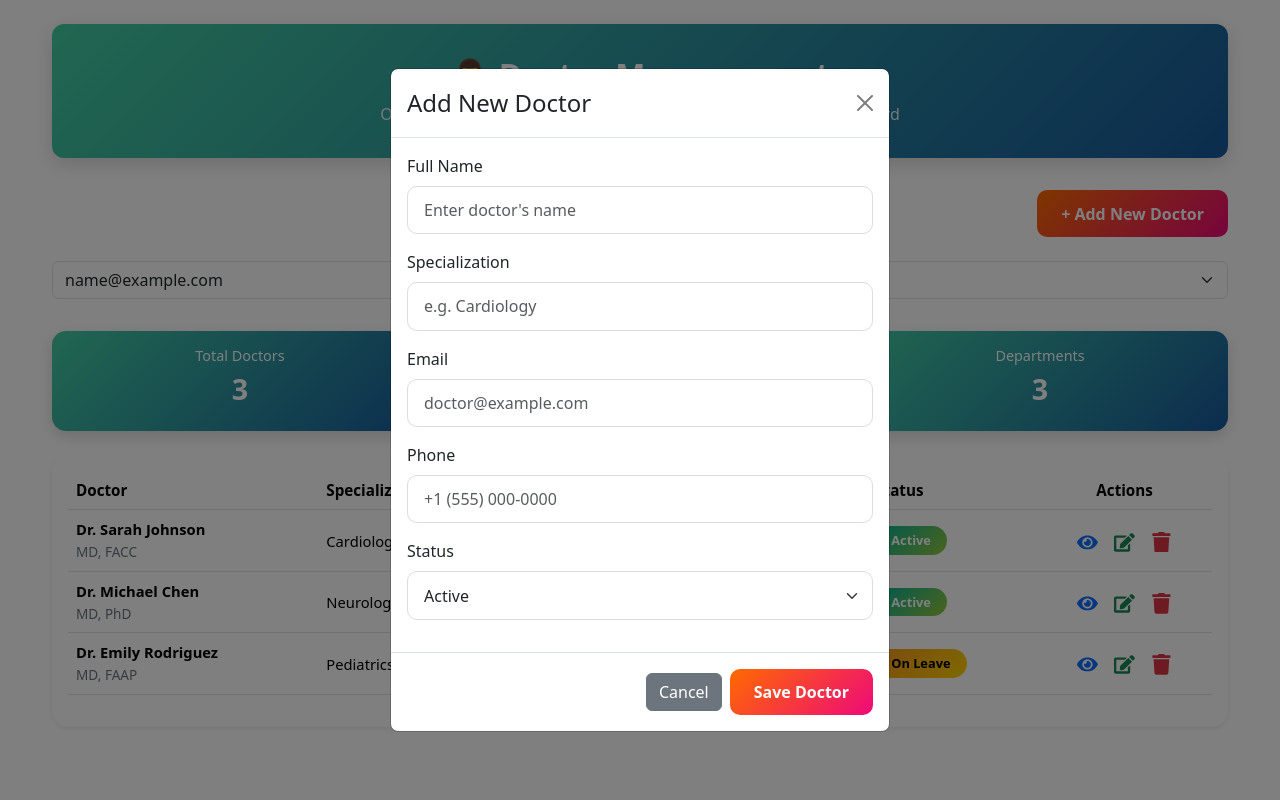
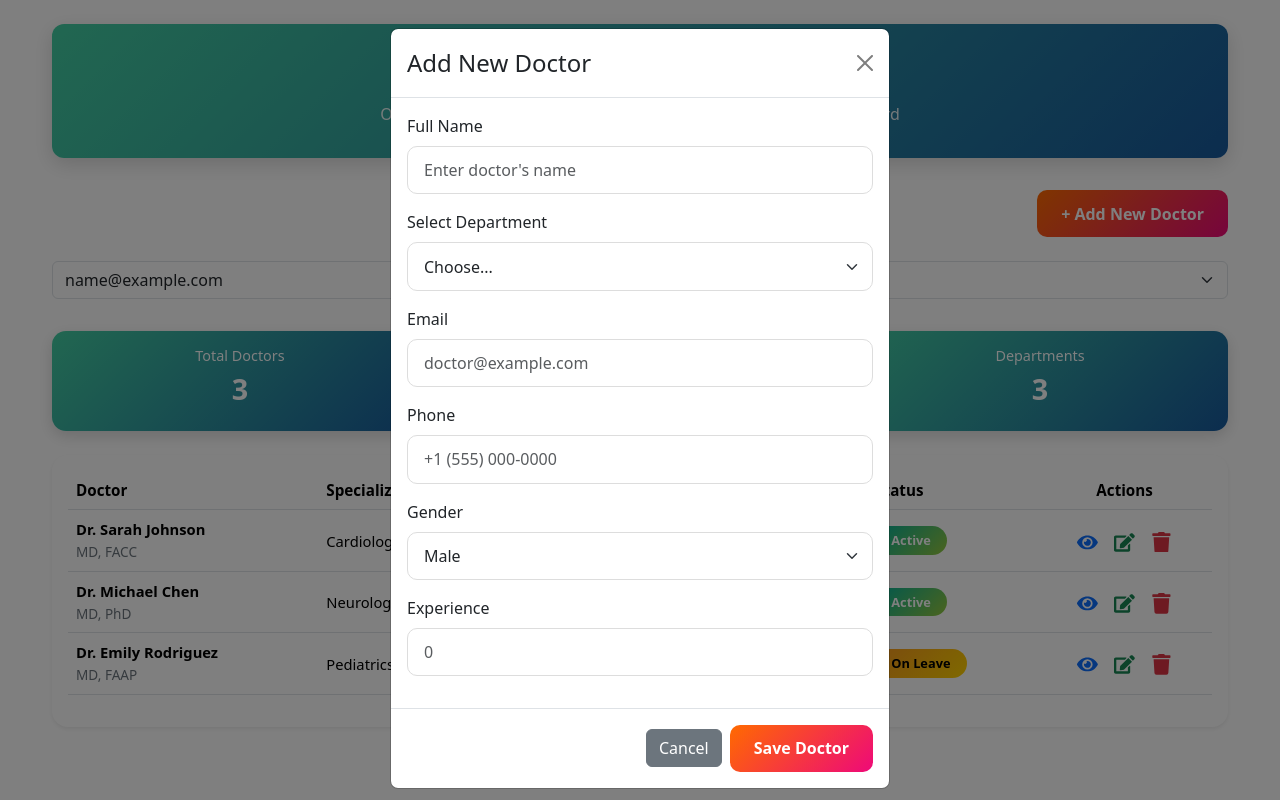
Before and after one commit to Raghavan-S27/CollegeProject, a React (Vite) app in the folder frontend/: page /profile in a window 1280 px wide. Both pictures are taken after typing "name@example.com" into the empty fields and a click on the button "+ Add New Doctor". Built offline with nearby package versions, Linux system fonts and the light colour scheme.

Commit message:
Profile Updated

```diff
--- a/frontend/src/ProfilePages/Profile.jsx
+++ b/frontend/src/ProfilePages/Profile.jsx
@@ -10,7 +10,7 @@ import {
     Badge,
     Modal,
 } from "react-bootstrap";
-import { FaEye, FaEdit, FaTrash } from "react-icons/fa";
+import {FaEye, FaEdit, FaTrash, FaStethoscope} from "react-icons/fa";
 import "../CSSFolder/profile.css";
 
 const Profile = () => {
@@ -187,9 +187,18 @@ const Profile = () => {
                             <Form.Label>Full Name</Form.Label>
                             <Form.Control type="text" placeholder="Enter doctor's name" />
                         </Form.Group>
-                        <Form.Group className="mb-3">
-                            <Form.Label>Specialization</Form.Label>
-                            <Form.Control type="text" placeholder="e.g. Cardiology" />
+                        <Form.Group  className="mb-3">
+                            <Form.Label>
+                                Select Department
+                            </Form.Label>
+                            <Form.Select required>
+                                <option value="">Choose...</option>
+                                <option>Cardiology</option>
+                                <option>Neurology</option>
+                                <option>Pediatrics</option>
+                                <option>Orthopedics</option>
+                                <option>Dermatology</option>
+                            </Form.Select>
                         </Form.Group>
                         <Form.Group className="mb-3">
                             <Form.Label>Email</Form.Label>
@@ -200,11 +209,16 @@ const Profile = () => {
                             <Form.Control type="text" placeholder="+1 (555) 000-0000" />
                         </Form.Group>
                         <Form.Group className="mb-3">
-                            <Form.Label>Status</Form.Label>
+                            <Form.Label>Gender</Form.Label>
                             <Form.Select>
-                                <option>Active</option>
-                                <option>On Leave</option>
+                                <option>Male</option>
+                                <option>Female</option>
+                                <option>Others</option>
                             </Form.Select>
+                        </Form.Group>
+                        <Form.Group className="mb-3">
+                            <Form.Label>Experience</Form.Label>
+                            <Form.Control type="number" placeholder="0" />
                         </Form.Group>
                     </Form>
                 </Modal.Body>
```
